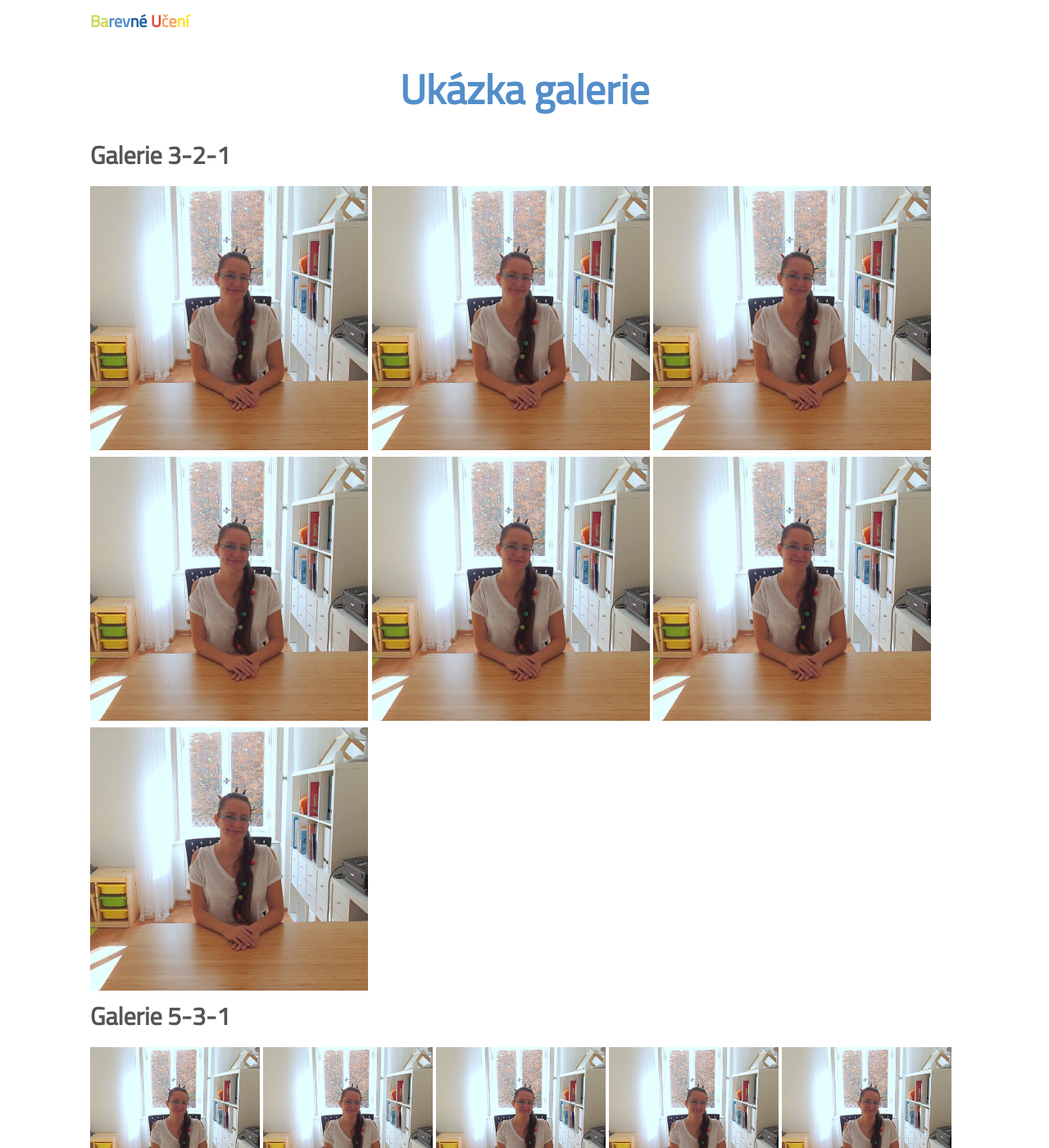
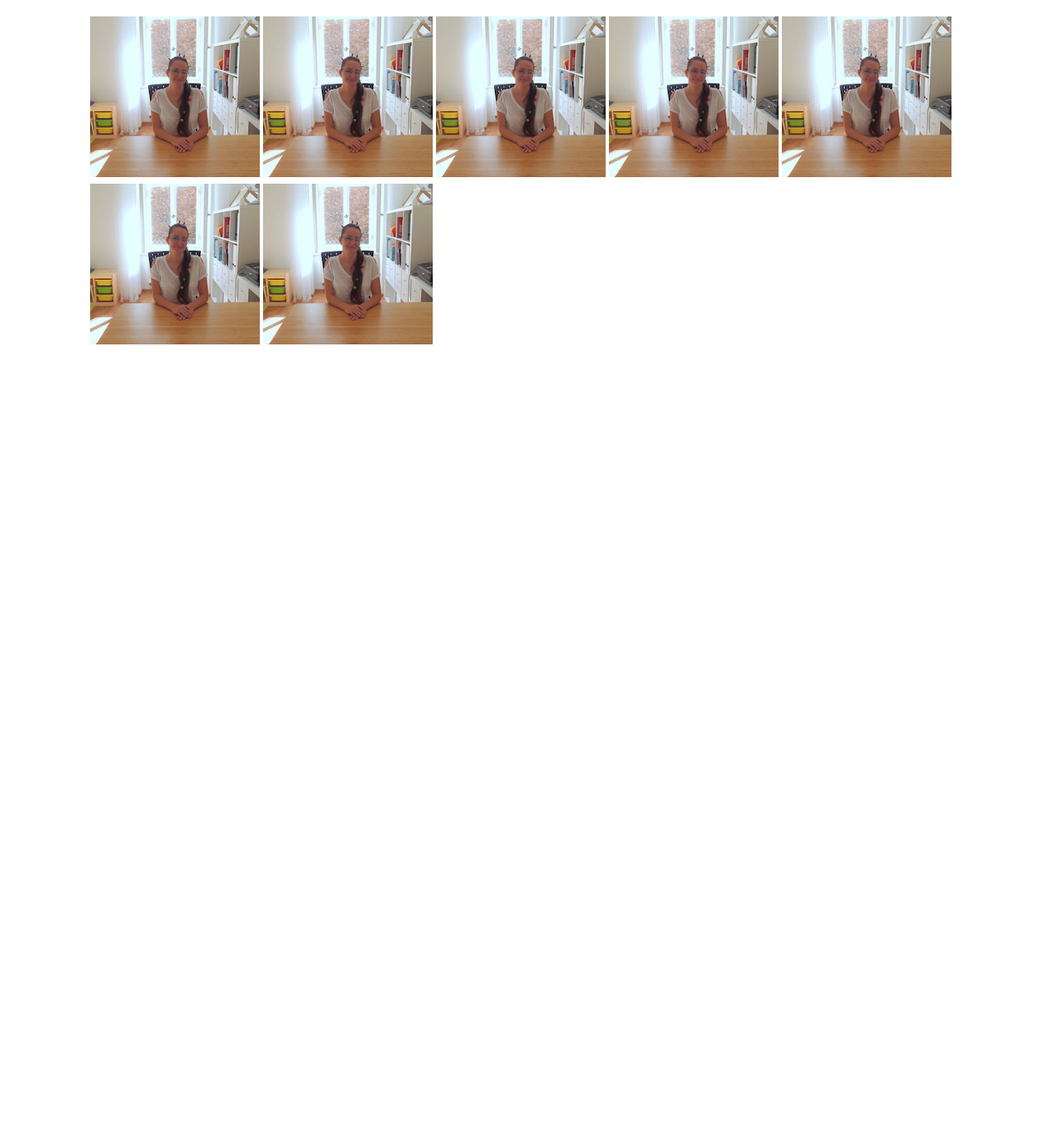
Before and after one commit to JakubTesarek/barevneuceni.cz, a Jekyll site: the page built from pages/galerie.html, in a window 1280 px wide and 1400 px high. Shown: the whole window at 82% size. Built offline with Jekyll 4.4.1, drawn with Linux system fonts in a browser that asks for light colours; nearby versions of some CDN libraries.

Commit message:
galerie index

```diff
--- a/assets/css/main.scss
+++ b/assets/css/main.scss
@@ -398,6 +398,22 @@ i.syl.gray {
 }
 
 /* GALERY */
+.galery img {
+	width: 19.5%;
+}
+
+@media only screen and (max-width: 820px) {
+	.galery img {
+		width: 32%;
+	}
+}
+
+@media only screen and (max-width: 480px) {
+	.galery img {
+		width: 100%;
+	}
+}
+
 
 img.open-galery {
     cursor: pointer;
--- a/pages/galerie.html
+++ b/pages/galerie.html
@@ -5,65 +5,28 @@ description: Ukázka galerie
 layout: default
 ---
 
-
-
-<menu class="strip">
-	<div class="container">
-		<a href="{{ site.baseurl }}{% link index.html %}">{% include barevne_uceni.html %}</a>
-	</div>
-</menu>
-
-<h1 class="with-subtitle">Ukázka galerie</h1>
 <div class="strip">
 	<div class="container">
 
 		<style type="text/css">
 			.galery img {
-				width: 32%;
+				width: 19.5%;
 			}
 
 			@media only screen and (max-width: 820px) {
 				.galery img {
-					width: 49%;
-				}
-			}
-
-			@media only screen and (max-width: 430px) {
-				.galery img {
-					width: 100%;
-				}
-			}
-
-			.galery2 img {
-				width: 19.5%;
-			}
-
-			@media only screen and (max-width: 820px) {
-				.galery2 img {
 					width: 32%;
 				}
 			}
 
 			@media only screen and (max-width: 480px) {
-				.galery2 img {
+				.galery img {
 					width: 100%;
 				}
 			}
 		</style>
 
-		<h2>Galerie 3-2-1</h2>
 		<div class="galery">
-			<img src="/assets/img/lucka-pencils.jpg" class="open-galery" alt="Mgr. Lucie Vítková">
-			<img src="/assets/img/lucka-pencils.jpg" class="open-galery" alt="Mgr. Lucie Vítková">
-			<img src="/assets/img/lucka-pencils.jpg" class="open-galery" alt="Mgr. Lucie Vítková">
-			<img src="/assets/img/lucka-pencils.jpg" class="open-galery" alt="Mgr. Lucie Vítková">
-			<img src="/assets/img/lucka-pencils.jpg" class="open-galery" alt="Mgr. Lucie Vítková">
-			<img src="/assets/img/lucka-pencils.jpg" class="open-galery" alt="Mgr. Lucie Vítková">
-			<img src="/assets/img/lucka-pencils.jpg" class="open-galery" alt="Mgr. Lucie Vítková">
-		</div>
-
-		<h2>Galerie 5-3-1</h2>
-		<div class="galery2">
 			<img src="/assets/img/lucka-pencils.jpg" class="open-galery" alt="Mgr. Lucie Vítková">
 			<img src="/assets/img/lucka-pencils.jpg" class="open-galery" alt="Mgr. Lucie Vítková">
 			<img src="/assets/img/lucka-pencils.jpg" class="open-galery" alt="Mgr. Lucie Vítková">
```
Also changed, not shown: index.html (+12 -0 lines), assets/img/galery/carpet-large.jpg (added), assets/img/galery/carpet.jpg (added), assets/img/galery/faces-cards-large.jpg (added), assets/img/galery/faces-cards.jpg (added), assets/img/galery/pencils-large.jpg (added), assets/img/galery/pencils.jpg (added), assets/img/galery/place-large.jpg (added), assets/img/galery/place.jpg (added), assets/img/galery/table-large.jpg (added), assets/img/galery/table.jpg (added), assets/img/katka-mouth-large.jpg, assets/img/katka-mouth.jpg, assets/img/katka-profile-large.jpg, 4 more files.
